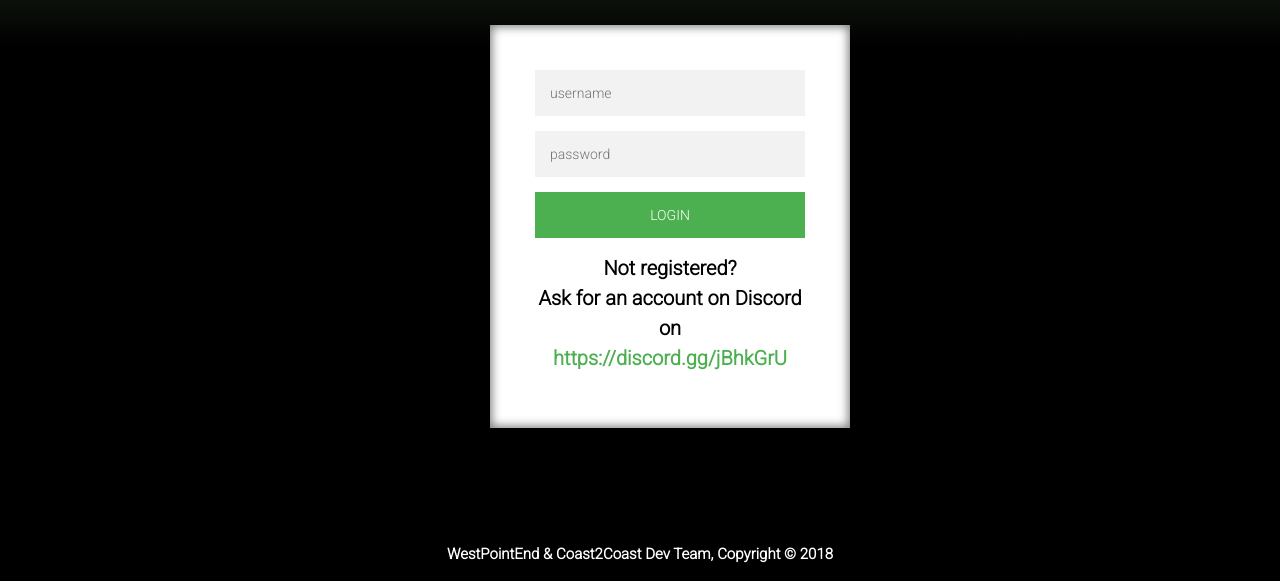
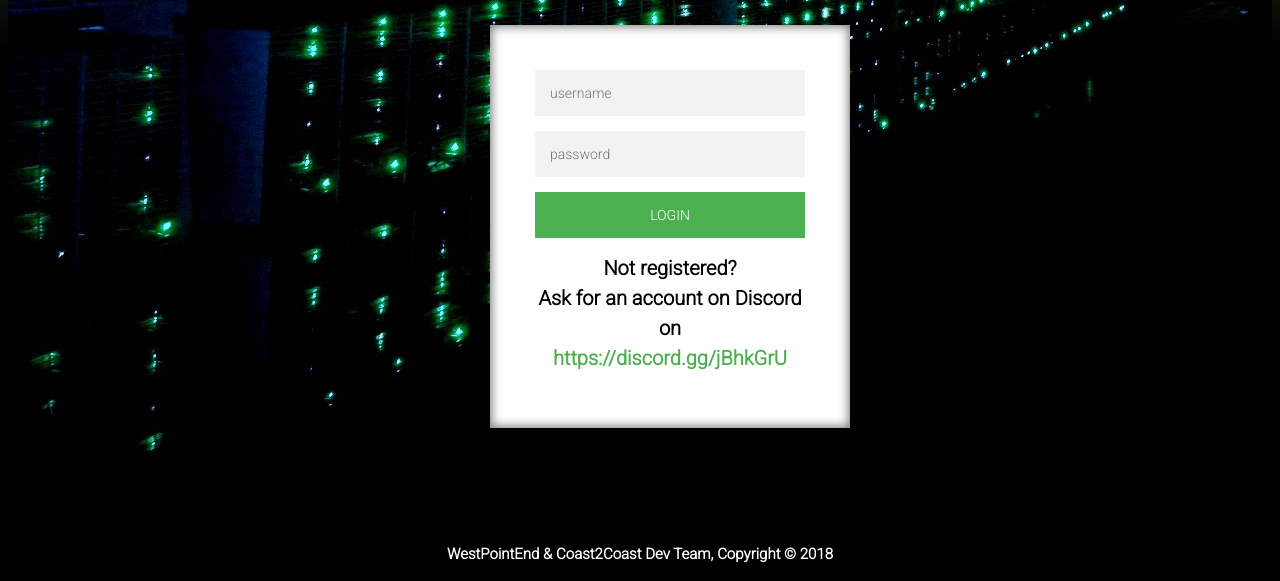
Before and after one commit to Ezzataii/ezzataii.github.io, a plain HTML site: page index.html in a window 1280 px wide. Shown: the part 487-1068 px from the top of the page. Drawn offline with Linux system fonts and the light colour scheme; files that its build step writes are made by us from their sources.

Commit message:
Update index.html

```diff
--- a/index.html
+++ b/index.html
@@ -5,7 +5,7 @@
     <meta name="viewport" content="width=device-width">
     <meta name="author" content="Ezzat Chebaro">
     <title>Vertcoin Mining LCC | Let's Mine Together</title>
-    <link rel="stylesheet" href=".VertcoinLCC/css/style.css">
+    <link rel="stylesheet" href="./css/style.css">
   </head>
   <body>
     <header>
```
